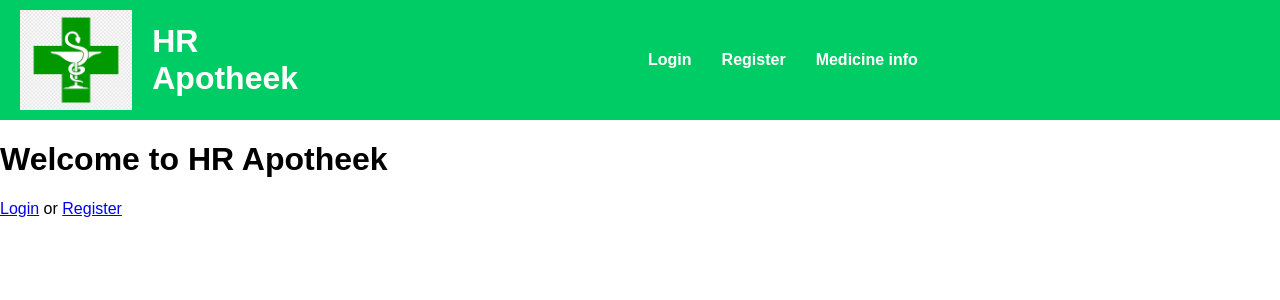
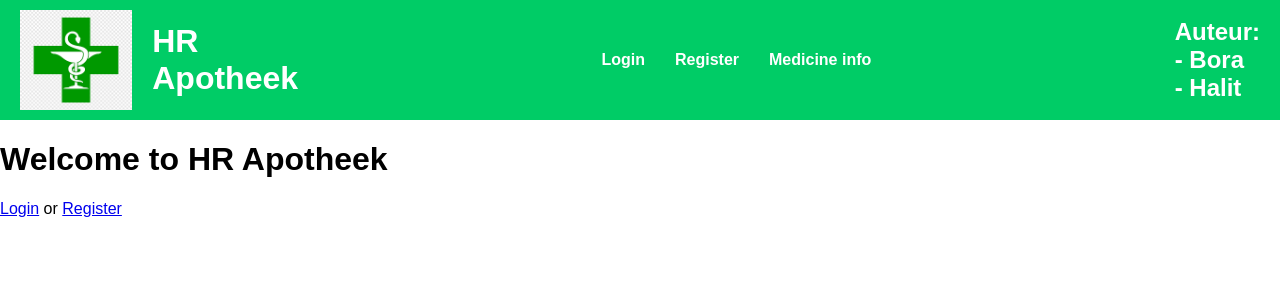
Before and after one commit to herkam3/HR_Apotheek, a Django app: page / in a window 1280 px wide. Shown: the top 300 px of the page. Run offline with Django 5.2, Linux system fonts and the light colour scheme.

Commit message:
- Auteur now displayed in menu balk - Added some META data to index.html

```diff
--- a/HR_Apotheek/base/static/base/css/menu.css
+++ b/HR_Apotheek/base/static/base/css/menu.css
@@ -29,6 +29,10 @@ header h1 {
     margin: 0;
 }
 
+header h2 {
+    margin: 0;
+}
+
 nav {
     width: 100%;
     display: flex;
--- a/HR_Apotheek/base/templates/base/base.html
+++ b/HR_Apotheek/base/templates/base/base.html
@@ -9,6 +9,7 @@
             <li><a href="{% url 'medicine_list' %}">Medicine info</a></li>
         </ul>
     </nav>
+    <h2>Auteur:<br>- Bora<br>- Halit</h2>
 </header>
 
 {% comment %}
--- a/HR_Apotheek/base/templates/base/index.html
+++ b/HR_Apotheek/base/templates/base/index.html
@@ -1,14 +1,14 @@
 <!DOCTYPE html>
 <html>
+<head>
+    <meta charset="UTF-8">
+    <meta name="viewport" content="width=device-width, initial-scale=1.0">
     {% load static %}
-    <link rel="stylesheet" href="{% static '../static/base/css/menu.css' %}">
-<head>
-</head>
-    <body>
-        {% include 'base/base.html' %}
-    </body>
+    <link rel="stylesheet" href="{% static 'base/css/menu.css' %}">
 </head>
 <body>
+    {% include 'base/base.html' %}
+
     <h1>Welcome to HR Apotheek</h1>
     {% if user.is_authenticated %}
         <p>Hello, {{ user.username }}!</p>
```
